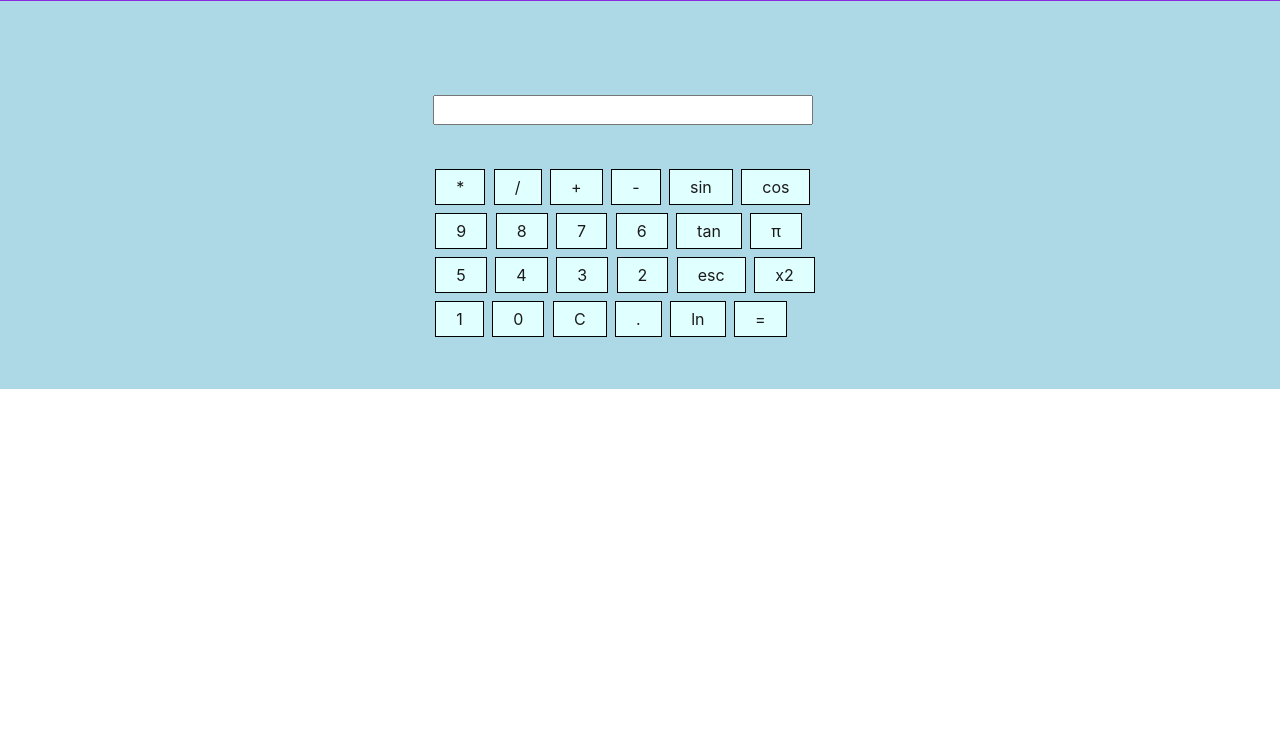
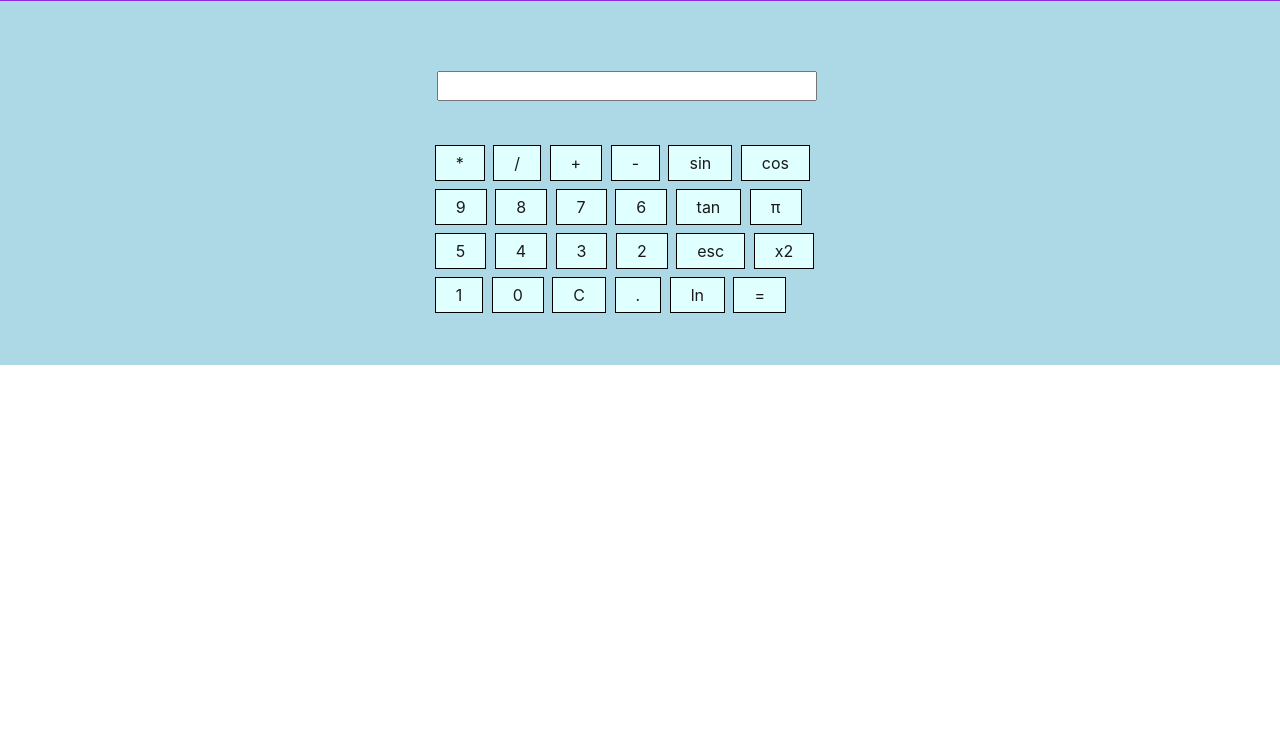
Before and after one commit to dmrt2002/calculator.net, a website: page index.html in a window 1280 px wide. Shown: the part 55-800 px from the top of the page. Drawn offline with nearby package versions, Linux system fonts and the light colour scheme.

Commit message:
Update index.html

```diff
--- a/index.html
+++ b/index.html
@@ -22,7 +22,7 @@
          <div class="container-fluid box row">
                 <section class="calculator">
                     <form>
-                        <div> &nbsp;   &nbsp; </div> <input type="text" name ="screen " id="screen "
+                         &nbsp;<input type="text" name ="screen " id="screen "
                         class="screen" readonly>
                     </form>
                     <br>
```
